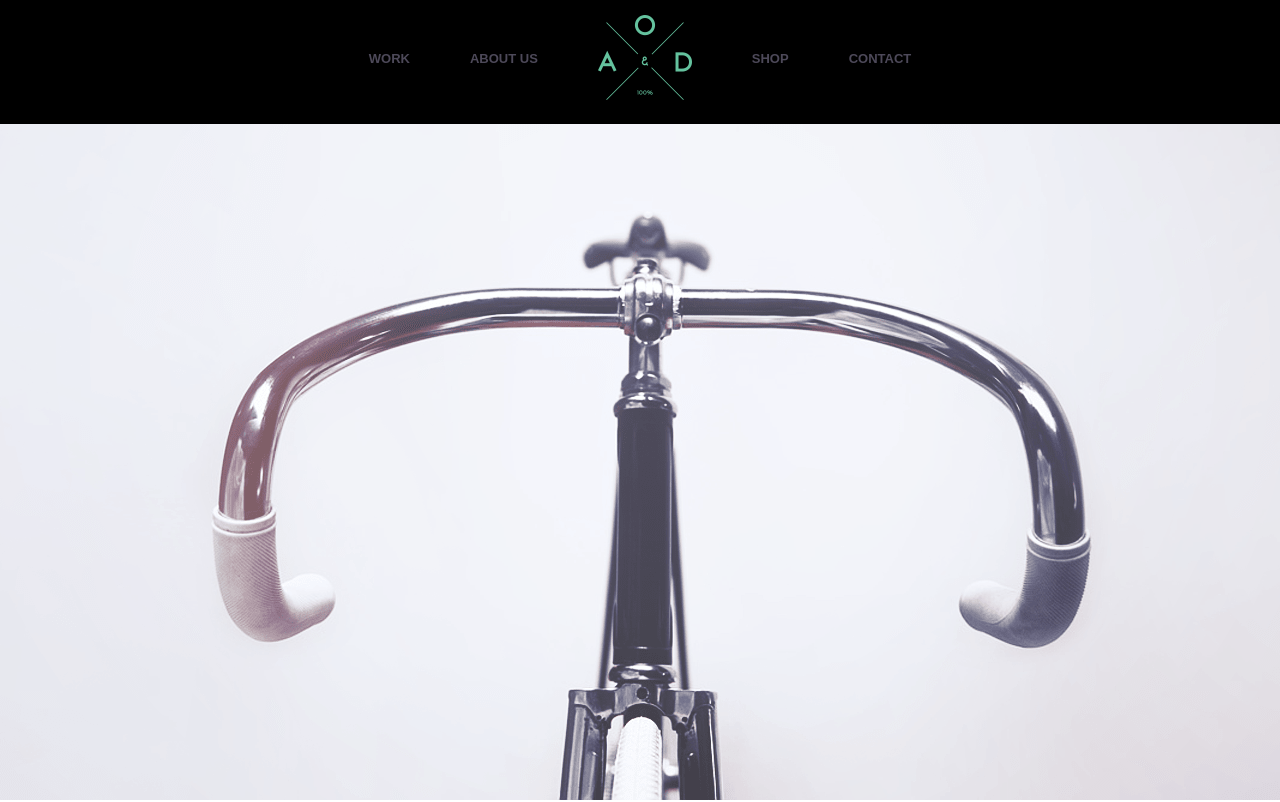
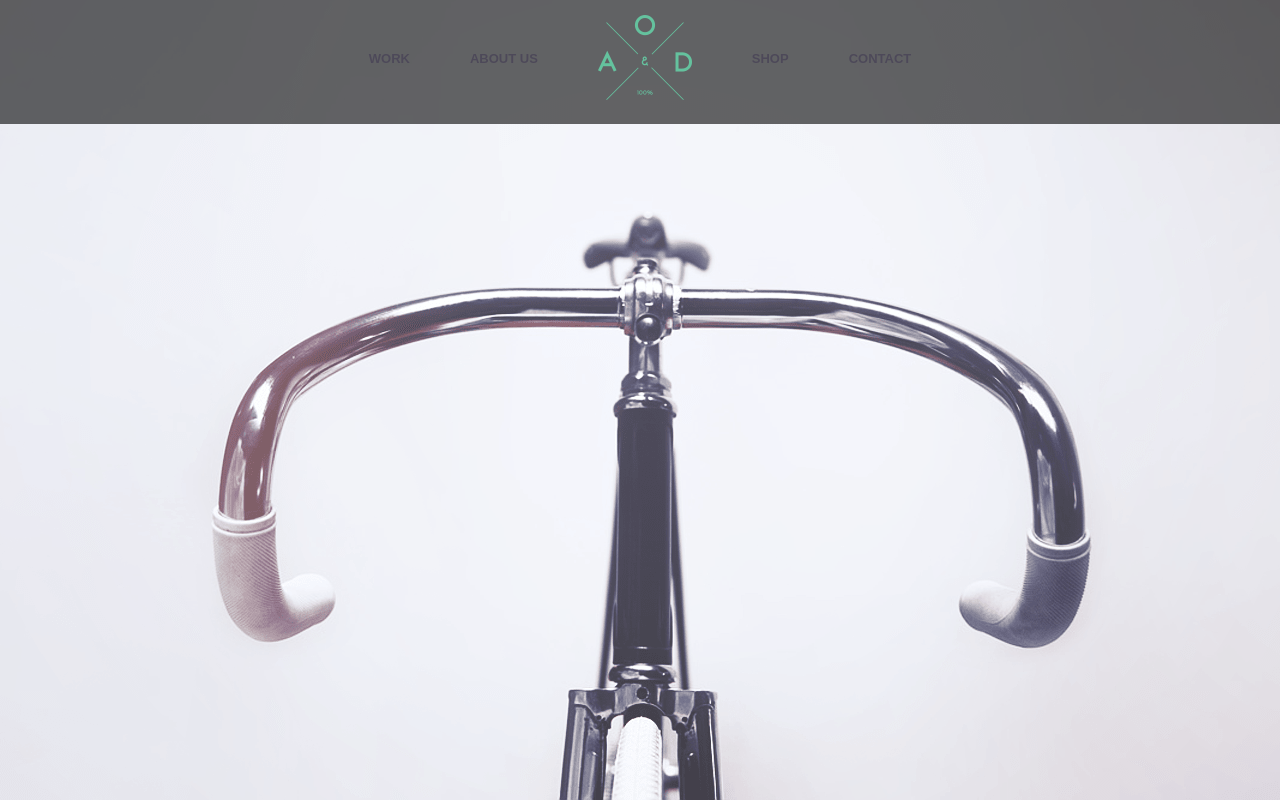
Before and after one commit to alexvolkovv/bikes, a plain HTML site: page index.html in a window 1280 px wide. Shown: the top 802 px of the page. Drawn offline with nearby package versions, Linux system fonts and the light colour scheme.

Commit message:
Update main.css

```diff
--- a/css/main.css
+++ b/css/main.css
@@ -136,7 +136,7 @@ body {
   padding-top: 15px;
   padding-bottom: 15px;
   z-index: 1000;
-  background-color: #000;
+  background-color: rgba(0, 0, 0, 0.6);
 }
 
 .nav a {
```
